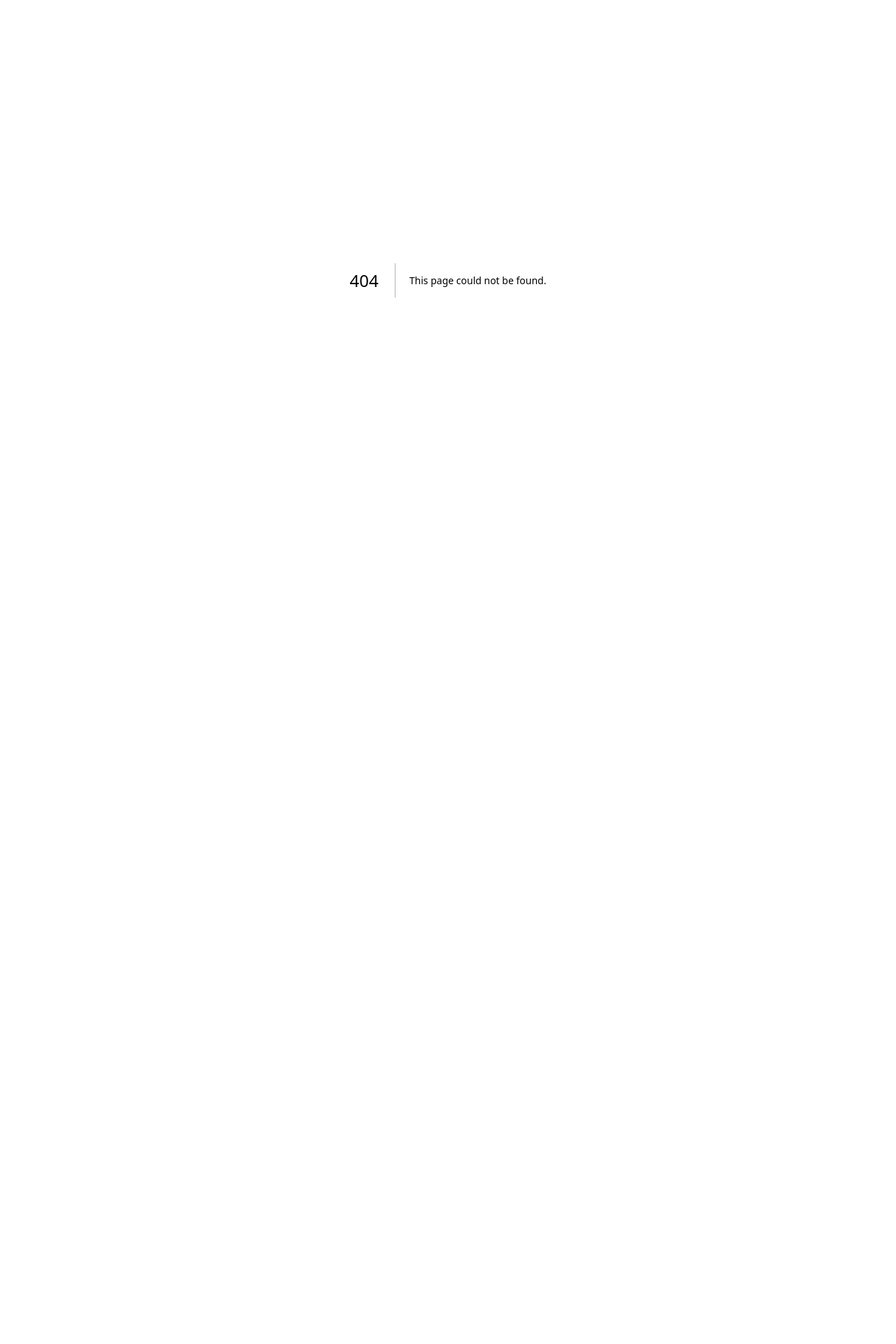
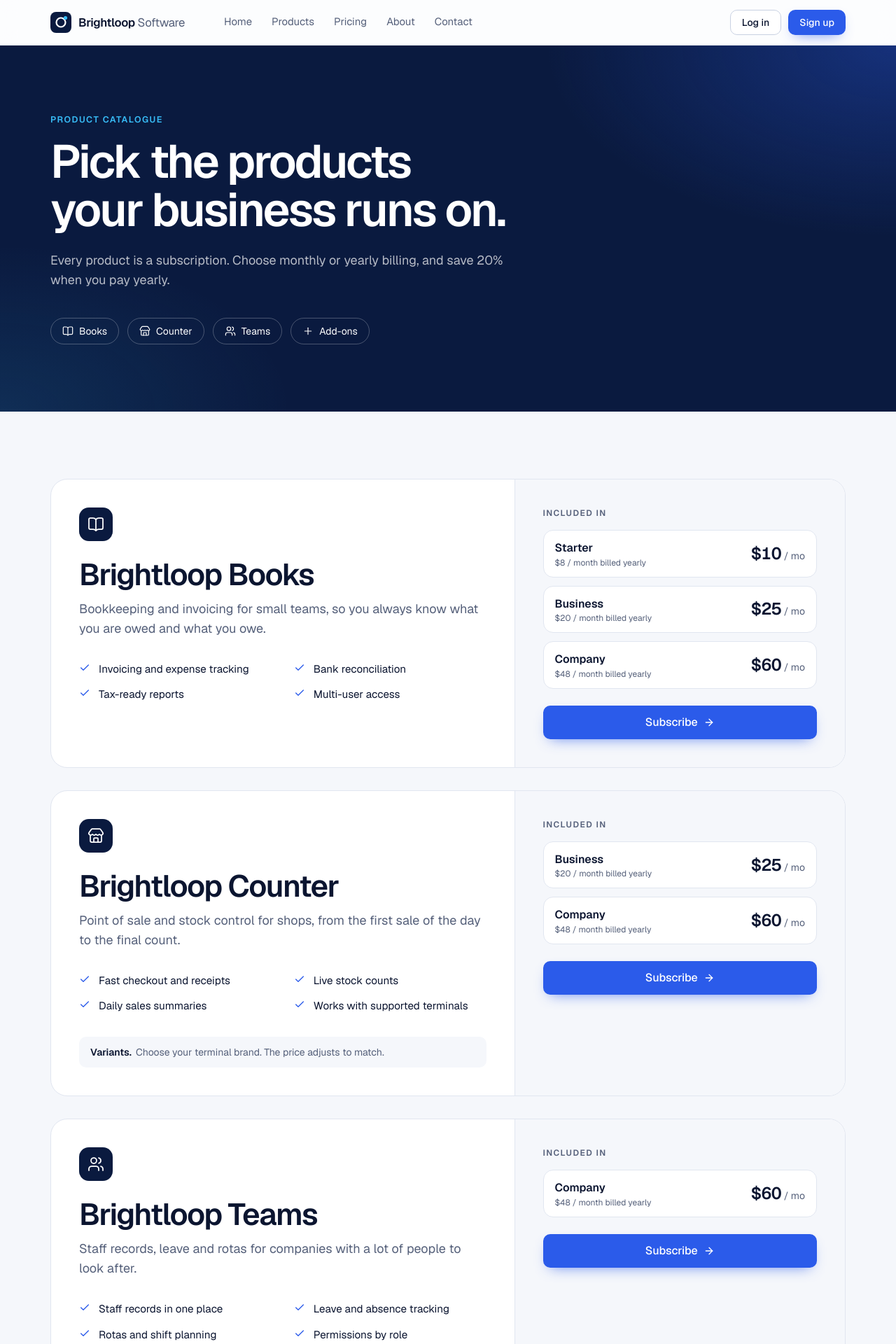
Before and after one commit to AdityaDevB/sms_makeaton, a Next.js app: page /products in a window 1280 px wide. Before the commit this address had no page. Shown: the top 1920 px of the page at 70% size. Before the commit the page ends 800 px from the top, so only its background shows below. Built offline with nearby package versions, Linux system fonts and the light colour scheme.

Commit message:
Home page and products page

```diff
--- a/src/app/page.tsx
+++ b/src/app/page.tsx
@@ -1,25 +1,25 @@
+import { SiteHeader } from '@/components/landing/site-header'
+import { Hero } from '@/components/landing/hero'
+import { Why } from '@/components/landing/why'
+import { Products } from '@/components/landing/products'
+import { Pricing } from '@/components/landing/pricing'
+import { Portal } from '@/components/landing/portal'
 import { ClosingCta } from '@/components/landing/closing-cta'
-import { Hero } from '@/components/landing/hero'
-import { Portal } from '@/components/landing/portal'
-import { Pricing } from '@/components/landing/pricing'
-import { Products } from '@/components/landing/products'
 import { SiteFooter } from '@/components/landing/site-footer'
-import { SiteHeader } from '@/components/landing/site-header'
-import { Why } from '@/components/landing/why'
 
 export default function HomePage() {
   return (
-    <div id="top">
+    <>
       <SiteHeader />
-      <main>
+      <main id="top">
         <Hero />
+        <Why />
         <Products />
         <Pricing />
         <Portal />
-        <Why />
         <ClosingCta />
       </main>
       <SiteFooter />
-    </div>
+    </>
   )
 }
--- /dev/null
+++ b/src/app/products/page.tsx
@@ -0,0 +1,196 @@
+import { ArrowRight, BookOpen, Check, Plus, Store, Users, type LucideIcon } from 'lucide-react'
+import { SiteHeader } from '@/components/landing/site-header'
+import { SiteFooter } from '@/components/landing/site-footer'
+import { ClosingCta } from '@/components/landing/closing-cta'
+import { Container } from '@/components/landing/container'
+import { CtaLink } from '@/components/landing/cta-link'
+import {
+  YEARLY_DISCOUNT_PERCENT,
+  addons,
+  formatPrice,
+  plans,
+  pricePerMonth,
+  products,
+} from '@/lib/catalog'
+
+export const metadata = { title: 'Products — Brightloop Software' }
+
+const icons: Record<string, LucideIcon> = {
+  books: BookOpen,
+  counter: Store,
+  teams: Users,
+}
+
+export default function ProductsPage() {
+  return (
+    <>
+      <SiteHeader />
+      <main>
+        {/* Title band */}
+        <section className="on-dark navy-bg text-white">
+          <Container className="py-16 md:py-24">
+            <p className="text-[0.78rem] font-semibold uppercase tracking-[0.12em] text-sky">Product catalogue</p>
+            <h1 className="display-1 mt-4 max-w-3xl">Pick the products your business runs on.</h1>
+            <p className="mt-6 max-w-2xl text-lg text-white/70">
+              Every product is a subscription. Choose monthly or yearly billing, and save {YEARLY_DISCOUNT_PERCENT}% when you
+              pay yearly.
+            </p>
+            <div className="mt-10 flex flex-wrap gap-3">
+              {products.map((product) => {
+                const Icon = icons[product.slug]
+                return (
+                  <a
+                    key={product.slug}
+                    href={`#${product.slug}`}
+                    className="inline-flex items-center gap-2 rounded-full border border-white/25 px-4 py-2 text-sm hover:border-white hover:bg-white/10"
+                  >
+                    <Icon className="size-4" strokeWidth={1.75} aria-hidden />
+                    {product.name.replace('Brightloop ', '')}
+                  </a>
+                )
+              })}
+              <a
+                href="#addons"
+                className="inline-flex items-center gap-2 rounded-full border border-white/25 px-4 py-2 text-sm hover:border-white hover:bg-white/10"
+              >
+                <Plus className="size-4" strokeWidth={1.75} aria-hidden />
+                Add-ons
+              </a>
+            </div>
+          </Container>
+        </section>
+
+        {/* One row per product */}
+        <section className="py-16 md:py-24">
+          <Container className="space-y-8">
+            {products.map((product) => {
+              const Icon = icons[product.slug]
+              const includedIn = plans.filter((plan) => plan.productSlugs.includes(product.slug))
+              return (
+                <article
+                  key={product.slug}
+                  id={product.slug}
+                  className="scroll-mt-24 grid overflow-hidden rounded-3xl border border-line bg-white lg:grid-cols-12"
+                >
+                  <div className="p-7 sm:p-10 lg:col-span-7">
+                    <span className="flex size-12 items-center justify-center rounded-xl bg-navy text-white">
+                      <Icon className="size-6" strokeWidth={1.75} aria-hidden />
+                    </span>
+                    <h2 className="display-2 mt-6">{product.name}</h2>
+                    <p className="mt-3 max-w-xl text-lg text-ink-soft">{product.summary}</p>
+
+                    <ul className="mt-8 grid gap-x-8 gap-y-3 sm:grid-cols-2">
+                      {product.features.map((feature) => (
+                        <li key={feature} className="flex gap-3 text-[0.95rem]">
+                          <Check className="mt-0.5 size-4 shrink-0 text-blue" strokeWidth={2} aria-hidden />
+                          {feature}
+                        </li>
+                      ))}
+                    </ul>
+
+                    {product.variants && (
+                      <p className="mt-8 rounded-lg bg-canvas px-4 py-3 text-sm text-ink-soft">
+                        <span className="mr-1.5 font-semibold text-ink">Variants.</span>
+                        {product.variants}
+                      </p>
+                    )}
+                  </div>
+
+                  <aside className="border-t border-line bg-canvas p-7 sm:p-10 lg:col-span-5 lg:border-l lg:border-t-0">
+                    <p className="text-xs font-semibold uppercase tracking-[0.12em] text-ink-soft">Included in</p>
+                    <ul className="mt-4 space-y-3">
+                      {includedIn.map((plan) => (
+                        <li
+                          key={plan.id}
+                          className="flex items-center justify-between gap-4 rounded-xl border border-line bg-white px-4 py-3"
+                        >
+                          <div>
+                            <p className="font-semibold">{plan.name}</p>
+                            <p className="text-xs text-ink-soft">
+                              {formatPrice(pricePerMonth(plan.monthly, 'yearly'))} / month billed yearly
+                            </p>
+                          </div>
+                          <p className="tabular-nums">
+                            <span className="text-2xl font-semibold tracking-[-0.03em]">{formatPrice(plan.monthly)}</span>
+                            <span className="text-sm text-ink-soft"> / mo</span>
+                          </p>
+                        </li>
+                      ))}
+                    </ul>
+                    <CtaLink href={`/signup?product=${product.slug}`} size="lg" className="mt-6 w-full">
+                      Subscribe
+                      <ArrowRight className="size-4" aria-hidden />
+                    </CtaLink>
+                  </aside>
+                </article>
+              )
+            })}
+          </Container>
+        </section>
+
+        {/* Add-ons */}
+        <section id="addons" className="scroll-mt-24 border-y border-line bg-white py-16 md:py-24">
+          <Container>
+            <h2 className="display-2">Add-ons you can switch on and off</h2>
+            <p className="mt-3 max-w-2xl text-ink-soft">Available on the Business and Company plans.</p>
+            <ul className="mt-10 grid gap-4 sm:grid-cols-2 lg:grid-cols-4">
+              {addons.map((addon) => (
+                <li key={addon.id} className="rounded-2xl border border-line p-5">
+                  <p className="font-semibold">{addon.name}</p>
+                  <p className="mt-1 text-sm text-ink-soft">{addon.note}</p>
+                  <p className="mt-5 tabular-nums">
+                    <span className="text-2xl font-semibold tracking-[-0.03em]">+{formatPrice(addon.monthly)}</span>
+                    <span className="text-sm text-ink-soft"> / month</span>
+                  </p>
+                </li>
+              ))}
+            </ul>
+          </Container>
+        </section>
+
+        {/* Comparison table */}
+        <section className="py-16 md:py-24">
+          <Container>
+            <h2 className="display-2">Which plan includes what</h2>
+            <div className="mt-10 overflow-x-auto rounded-2xl border border-line bg-white">
+              <table className="w-full min-w-[560px] text-left text-[0.95rem]">
+                <thead>
+                  <tr className="border-b border-line bg-canvas">
+                    <th className="px-5 py-4 font-medium text-ink-soft">Product</th>
+                    {plans.map((plan) => (
+                      <th key={plan.id} className="px-5 py-4 font-semibold">
+                        {plan.name}
+                        <span className="block text-sm font-normal tabular-nums text-ink-soft">
+                          {formatPrice(plan.monthly)} / month
+                        </span>
+                      </th>
+                    ))}
+                  </tr>
+                </thead>
+                <tbody>
+                  {products.map((product) => (
+                    <tr key={product.slug} className="border-b border-line last:border-0">
+                      <td className="px-5 py-4 font-medium">{product.name}</td>
+                      {plans.map((plan) => (
+                        <td key={plan.id} className="px-5 py-4">
+                          {plan.productSlugs.includes(product.slug) ? (
+                            <Check className="size-5 text-blue" strokeWidth={2} aria-label="Included" />
+                          ) : (
+                            <span className="text-ink-soft" aria-label="Not included">–</span>
+                          )}
+                        </td>
+                      ))}
+                    </tr>
+                  ))}
+                </tbody>
+              </table>
+            </div>
+          </Container>
+        </section>
+
+        <ClosingCta />
+      </main>
+      <SiteFooter />
+    </>
+  )
+}
--- a/src/components/landing/closing-cta.tsx
+++ b/src/components/landing/closing-cta.tsx
@@ -15,7 +15,7 @@ export function ClosingCta() {
               <CtaLink href="/signup" variant="light" size="lg">
                 Sign up
               </CtaLink>
-              <CtaLink href="#products" variant="outline-light" size="lg">
+              <CtaLink href="/products" variant="outline-light" size="lg">
                 Explore Products
               </CtaLink>
             </div>
--- a/src/components/landing/hero.tsx
+++ b/src/components/landing/hero.tsx
@@ -29,7 +29,7 @@ export function Hero() {
             subscriptions, invoices and payments from your own customer portal.
           </p>
           <div className="rise mt-9 flex flex-wrap items-center gap-3" style={{ '--d': '260ms' } as React.CSSProperties}>
-            <CtaLink href="#products" size="lg">
+            <CtaLink href="/products" size="lg">
               Explore Products
               <ArrowRight className="size-4" strokeWidth={2} aria-hidden />
             </CtaLink>
--- a/src/components/landing/site-footer.tsx
+++ b/src/components/landing/site-footer.tsx
@@ -9,7 +9,10 @@ const columns = [
   { title: 'Navigate', links: navLinks },
   {
     title: 'Products',
-    links: [...products.map((product) => ({ label: product.name, href: '#products' })), { label: 'Pricing', href: '#pricing' }],
+    links: [
+      ...products.map((product) => ({ label: product.name, href: '/products' })),
+      { label: 'Pricing', href: '/#pricing' },
+    ],
   },
 ]
 
--- a/src/lib/site.ts
+++ b/src/lib/site.ts
@@ -1,9 +1,9 @@
 export const navLinks = [
-  { label: 'Home', href: '#top' },
-  { label: 'Products', href: '#products' },
-  { label: 'Pricing', href: '#pricing' },
-  { label: 'About', href: '#about' },
-  { label: 'Contact', href: '#contact' },
+  { label: 'Home', href: '/' },
+  { label: 'Products', href: '/products' },
+  { label: 'Pricing', href: '/#pricing' },
+  { label: 'About', href: '/#about' },
+  { label: 'Contact', href: '/#contact' },
 ]
 
 export const contactDetails = {
```
